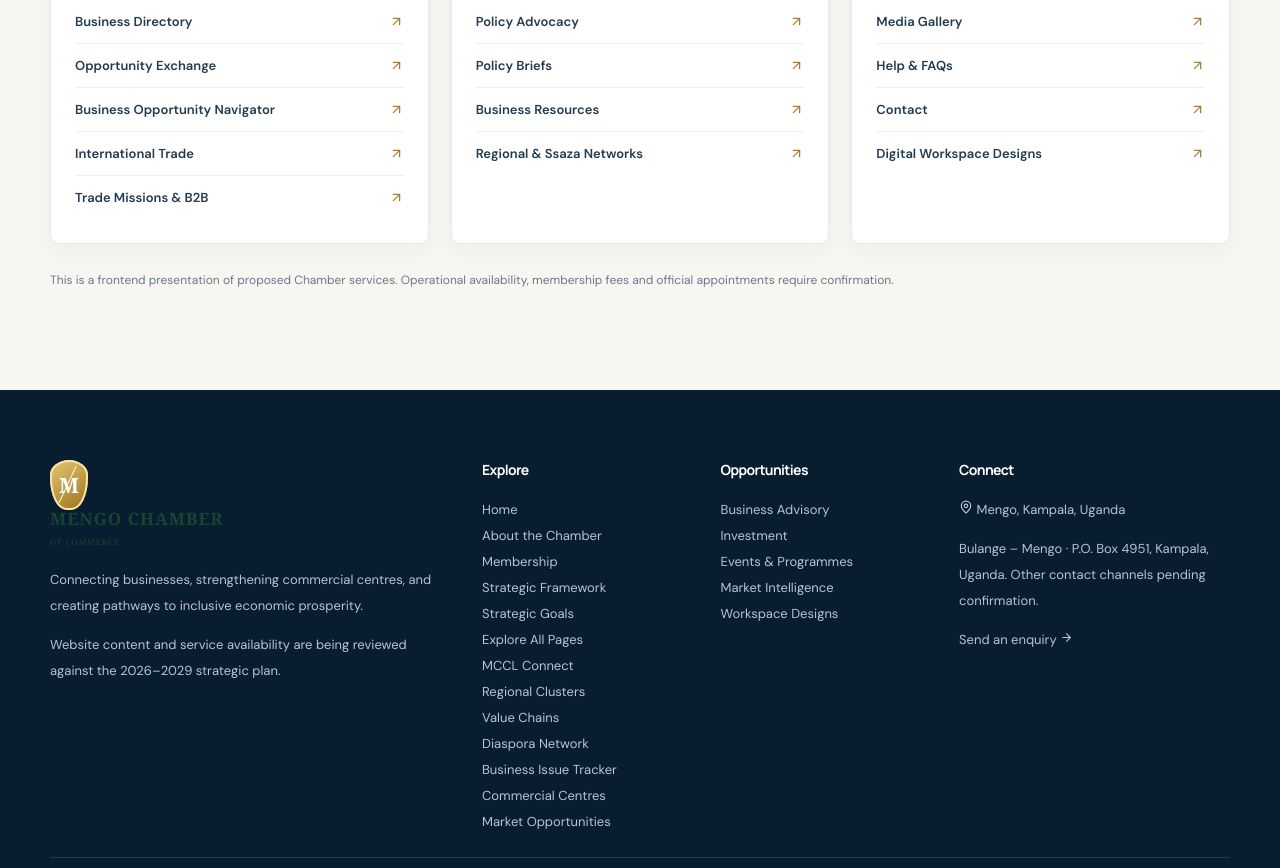
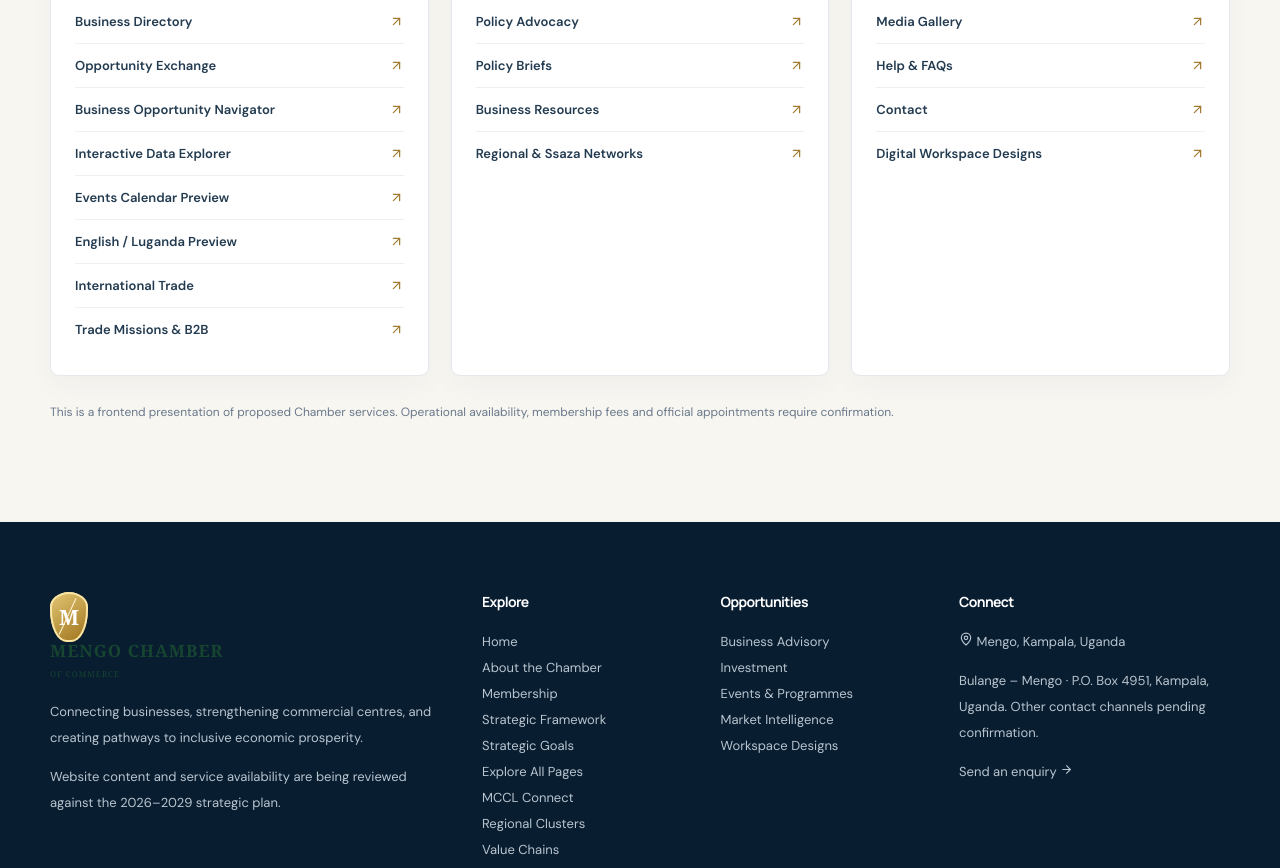
Before and after one commit to watumwa/mengo, a Next.js app: page /explore in a window 1280 px wide. Shown: the part 1220-2088 px from the top of the page. Built offline with nearby package versions, Linux system fonts and the light colour scheme.

Commit message:
Add data, calendar and language experiences to services directory

```diff
--- a/app/explore/page.tsx
+++ b/app/explore/page.tsx
@@ -5,7 +5,7 @@ const sections=[
  {title:"The Chamber",icon:Landmark,links:[["About the Chamber","/about"],["Vision, Mission & Values","/vision-mission-values"],["Leadership & Board","/leadership"],["Governance & Accountability","/governance"],["Strategic Framework 2026–2029","/strategy"],["Six Strategic Goals","/strategic-goals"],["Five Strategic Propositions","/strategic-propositions"],["Partners & Affiliations","/partners"]]},
  {title:"Membership",icon:UsersRound,links:[["Membership Overview","/membership"],["Membership Categories","/membership-categories"],["Fees & Benefits","/membership-fees"],["Special Interest Groups","/special-interest-groups"],["Member Success Stories","/success-stories"],["Join the Chamber","/join"]]},
  {title:"Business Services",icon:Building2,links:[["Business Development","/business-development"],["Advisory & Consultancy","/business-advisory"],["Training & Capacity Building","/training"],["Entrepreneurship & Innovation","/entrepreneurship"],["Agricultural Transformation","/agriculture"],["Business Governance","/arbitration"]]},
- {title:"Trade & Investment",icon:Handshake,links:[["Trade & Investment Hub","/trade-investment"],["Commercial Centres","/centres"],["Business Directory","/businesses"],["Opportunity Exchange","/exchange"],["Business Opportunity Navigator","/opportunity-navigator"],["International Trade","/international-trade"],["Trade Missions & B2B","/trade-missions"]]},
+ {title:"Trade & Investment",icon:Handshake,links:[["Trade & Investment Hub","/trade-investment"],["Commercial Centres","/centres"],["Business Directory","/businesses"],["Opportunity Exchange","/exchange"],["Business Opportunity Navigator","/opportunity-navigator"],["Interactive Data Explorer","/data-explorer"],["Events Calendar Preview","/calendar-preview"],["English / Luganda Preview","/language-preview"],["International Trade","/international-trade"],["Trade Missions & B2B","/trade-missions"]]},
  {title:"Research & Advocacy",icon:BookOpen,links:[["Research & Publications","/research"],["Market Intelligence","/intelligence"],["Policy Advocacy","/policy-advocacy"],["Policy Briefs","/policy-briefs"],["Business Resources","/resources"],["Regional & Ssaza Networks","/regional-networks"]]},
  {title:"News & Support",icon:Newspaper,links:[["News & Announcements","/news-announcements"],["Events Calendar","/events-calendar"],["Media Gallery","/media-gallery"],["Help & FAQs","/faq"],["Contact","/contact"],["Digital Workspace Designs","/portal-preview"]]}
 ];
```
